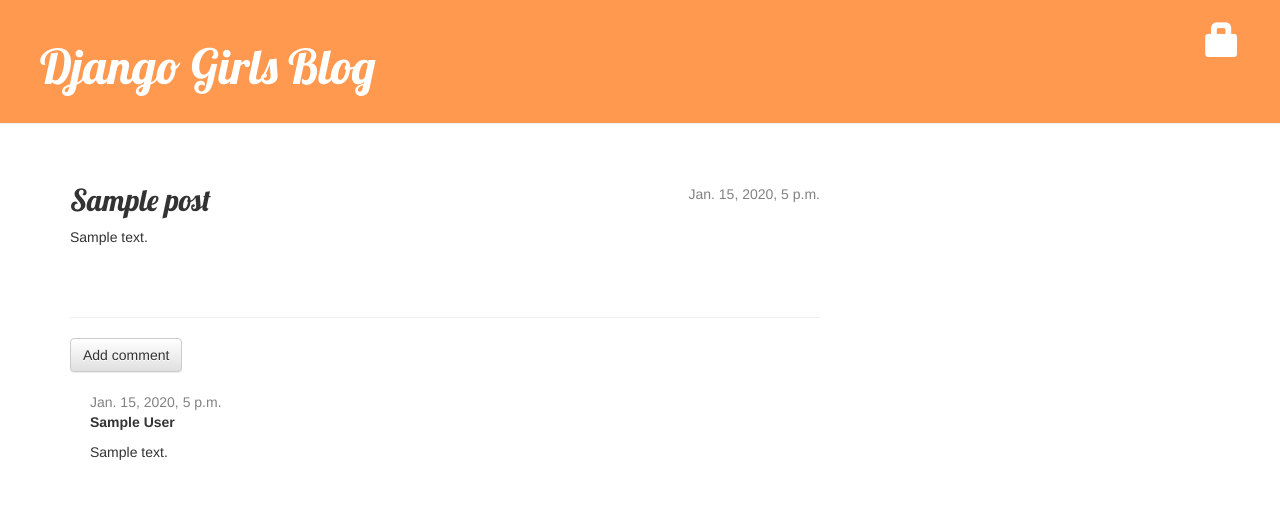
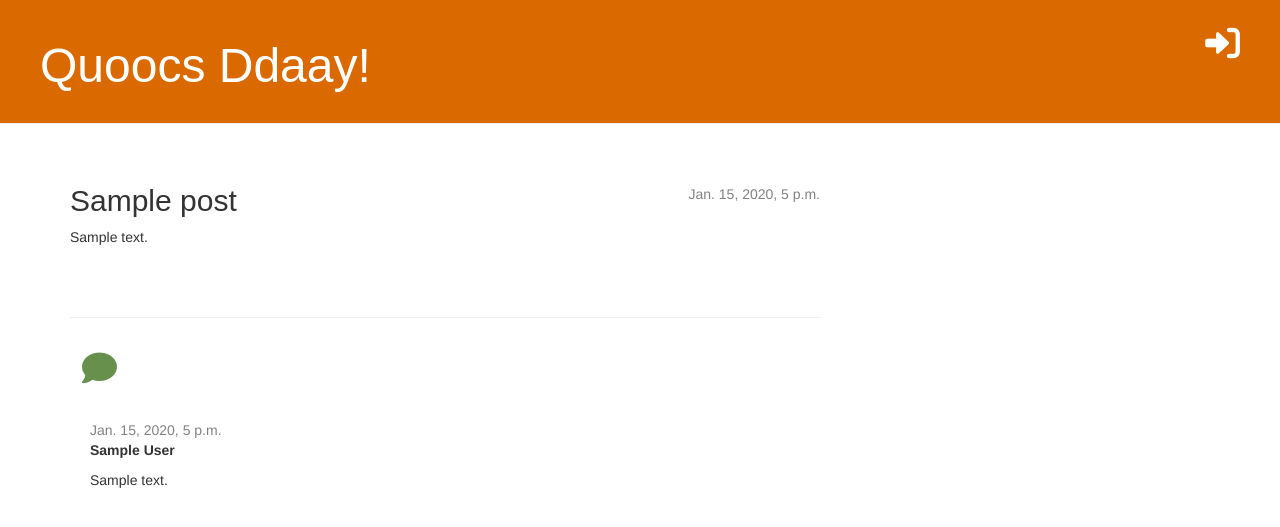
Before and after one commit to lhaquoc/djangogirls, a Django app: page /post/1/ in a window 1280 px wide. Shown: the top 527 px of the page. Run offline with Django 3.2, Linux system fonts and the light colour scheme; tables that the repository leaves empty hold one stand-in row (values such as "Sample post"); some libraries are stand-ins or nearby versions.

Commit message:
update icons, change color of icons and buttons

```diff
--- a/blog/static/css/blog.css
+++ b/blog/static/css/blog.css
@@ -1,5 +1,5 @@
 .page-header {
-  background-color: #ff9950;
+  background-color: #da6a00;
   margin-top: 0;
   margin-bottom: 40px;
   padding: 20px 20px 20px 40px;
@@ -18,7 +18,7 @@ h1,
 h2,
 h3,
 h4 {
-  font-family: "Lobster", cursive;
+  font-family: Arial, Helvetica, sans-serif;
 }
 
 .date {
@@ -60,17 +60,22 @@ h4 {
 
 .btn-secondary,
 .btn-secondary:visited {
-  color: #ff9950;
+  color: #68904d;
   background: none;
+  border: none;
+  outline: none;
+  font-size: 35px;
+}
+
+.btn-secondary:hover {
+  color: #ffffff;
+  background-color: #68904d;
   border: none;
   outline: none;
 }
 
-.btn-secondary:hover {
-  color: #ffffff;
-  background-color: #ff9950;
-  border: none;
-  outline: none;
+.btn-comment {
+  font-size: 20px;
 }
 
 small > a {
--- a/blog/templates/blog/add_comment_to_post.html
+++ b/blog/templates/blog/add_comment_to_post.html
@@ -4,6 +4,6 @@
 <h1>New comment</h1>
 <form method="POST" class="post-form">{% csrf_token %}
     {{ form.as_p }}
-    <button type="submit" class="save btn btn-default">Send</button>
+    <button type="submit" class="save btn btn-secondary"><i class="fa-sharp fa-solid fa-paper-plane"></i></button>
 </form>
 {% endblock %}
--- a/blog/templates/blog/base.html
+++ b/blog/templates/blog/base.html
@@ -1,29 +1,30 @@
 <!DOCTYPE html>
-{% load static %} {% load static %}
+{% load static %}
 <html>
 
 <head>
-  <title>Django Girls blog</title>
+  <title>Hello {{user.username}}</title>
   <link rel="stylesheet" href="//maxcdn.bootstrapcdn.com/bootstrap/3.2.0/css/bootstrap.min.css" />
   <link rel="stylesheet" href="//maxcdn.bootstrapcdn.com/bootstrap/3.2.0/css/bootstrap-theme.min.css" />
   <link href="//fonts.googleapis.com/css?family=Lobster&subset=latin,latin-ext" rel="stylesheet" type="text/css" />
   <link rel="stylesheet" href="{% static 'css/blog.css' %}" />
+  <link rel="stylesheet" href="https://cdnjs.cloudflare.com/ajax/libs/font-awesome/6.2.1/css/all.min.css" integrity="sha512-MV7K8+y+gLIBoVD59lQIYicR65iaqukzvf/nwasF0nqhPay5w/9lJmVM2hMDcnK1OnMGCdVK+iQrJ7lzPJQd1w==" crossorigin="anonymous" referrerpolicy="no-referrer" />
 </head>
 
 <body>
   <div class="page-header">
     {% if user.is_authenticated %}
-    <a href="{% url 'post_draft_list' %}" class="top-menu"><span class="glyphicon glyphicon-edit"></span></a>
-    <a href="{% url 'post_new' %}" class="top-menu"><span class="glyphicon glyphicon-plus"></span></a>
+    <a href="{% url 'post_draft_list' %}" class="top-menu"><i class="fa-sharp fa-solid fa-file-pen"></i></a>
+    <a href="{% url 'post_new' %}" class="top-menu"><i class="fa-solid fa-plus"></i></span></a>
     <p class="top-menu">
       Hello {{ user.username }}
       <small>(<a href="{% url 'logout' %}">Log out</a>)</small>
     </p>
 
     {% else %}
-    <a href="{% url 'login' %}" class="top-menu"><span class="glyphicon glyphicon-lock"></span></a>
+    <a href="{% url 'login' %}" class="top-menu"><i class="fa-solid fa-right-to-bracket"></i></a>
     {% endif %}
-    <h1><a href="/">Django Girls Blog</a></h1>
+    <h1><a href="/">Quoocs Ddaay!</a></h1>
   </div>
   <div class="content container">
     <div class="row">
--- a/blog/templates/blog/post_detail.html
+++ b/blog/templates/blog/post_detail.html
@@ -1,5 +1,4 @@
 {% extends 'blog/base.html' %}
-
 {% block content %}
 <div class="post">
     {% if post.published_date %}
@@ -7,29 +6,25 @@
         {{ post.published_date }}
     </div>
     {% else %}
-    <a class="btn btn-default" href="{% url 'post_publish' pk=post.pk %}">Publish</a>
+    <a class="btn btn-secondary" href="{% url 'post_publish' pk=post.pk %}"><i class="fa-solid fa-upload"></i></a>
     {% endif %}
     {% if user.is_authenticated %}
-    <a class="btn btn-default" href="{% url 'post_edit' pk=post.pk %}"><span
-            class="glyphicon glyphicon-pencil"></span></a>
-    <a class="btn btn-default" href="{% url 'post_remove' pk=post.pk %}"><span
-            class="glyphicon glyphicon-remove"></span></a>
+    <a class="btn btn-secondary" href="{% url 'post_edit' pk=post.pk %}"><i class="fa-solid fa-pencil"></i></a>
+    <a class="btn btn-secondary" href="{% url 'post_remove' pk=post.pk %}"><i class="fa-solid fa-trash"></i></a>
     {% endif %}
     <h2>{{ post.title }}</h2>
     <p>{{ post.text|linebreaksbr }}</p>
 </div>
 <hr>
-<a class="btn btn-default" href="{% url 'add_comment_to_post' pk=post.pk %}">Add comment</a>
+<a class="btn btn-secondary" href="{% url 'add_comment_to_post' pk=post.pk %}"><i class="fa-solid fa-comment"></i></a>
 {% for comment in post.comments.all %}
 {% if user.is_authenticated or comment.approved_comment %}
 <div class="comment">
     <div class="date">
         {{ comment.created_date }}
         {% if not comment.approved_comment %}
-        <a class="btn btn-default" href="{% url 'comment_remove' pk=comment.pk %}"><span
-                class="glyphicon glyphicon-remove"></span></a>
-        <a class="btn btn-default" href="{% url 'comment_approve' pk=comment.pk %}"><span
-                class="glyphicon glyphicon-ok"></span></a>
+        <a class="btn btn-secondary btn-comment" href="{% url 'comment_remove' pk=comment.pk %}"><i class="fa-solid fa-xmark"></i></a>
+        <a class="btn btn-secondary btn-comment" href="{% url 'comment_approve' pk=comment.pk %}"><i class="fa-solid fa-check"></i></a>
         {% endif %}
     </div>
     <strong>{{ comment.author }}</strong>
--- a/blog/templates/blog/post_edit.html
+++ b/blog/templates/blog/post_edit.html
@@ -4,6 +4,6 @@
     <h2>New post</h2>
     <form method="POST" class="post-form">{% csrf_token %}
         {{ form.as_p }}
-        <button type="submit" class="save btn btn-default">Save</button>
+        <button type="submit" class="save btn btn-secondary"><i class="fa-solid fa-floppy-disk"></i></button>
     </form>
 {% endblock %}
```
Also changed, not shown: blog/templates/blog/post_list.html (+11 -10 lines).
